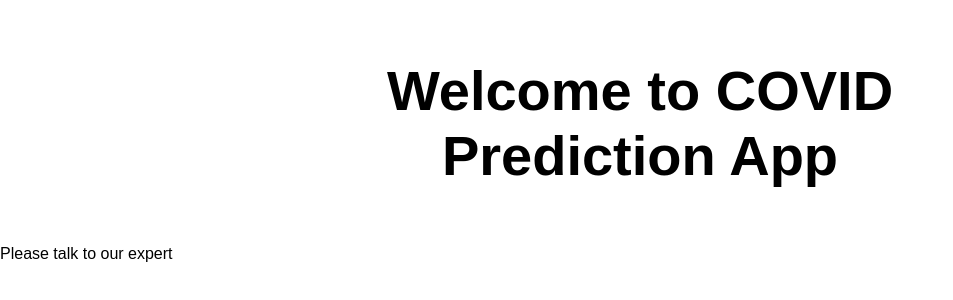
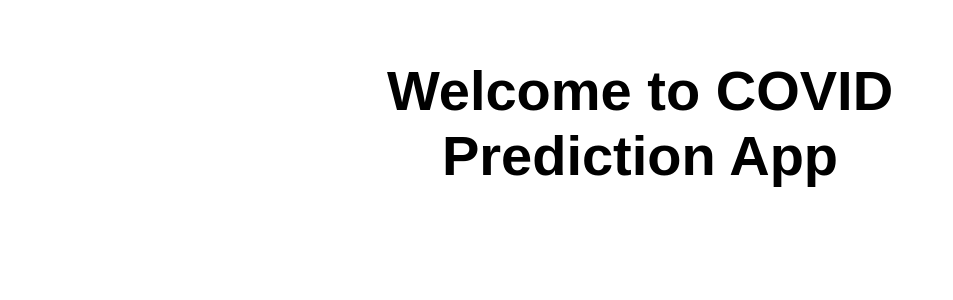
Before and after one commit to rajat7582/covidpredictionapp, a plain HTML site: page index.html in a window 1280 px wide. Shown: the whole page, without its empty margins (0-953 px from the left). Drawn offline with Linux system fonts and the light colour scheme.

Commit message:
Update index.html

```diff
--- a/index.html
+++ b/index.html
@@ -12,7 +12,7 @@
   <main>
     <h1>Welcome to COVID Prediction App</h1>
   </main>
-  Please talk to our expert
+
 </body>
 
 </html>
```
